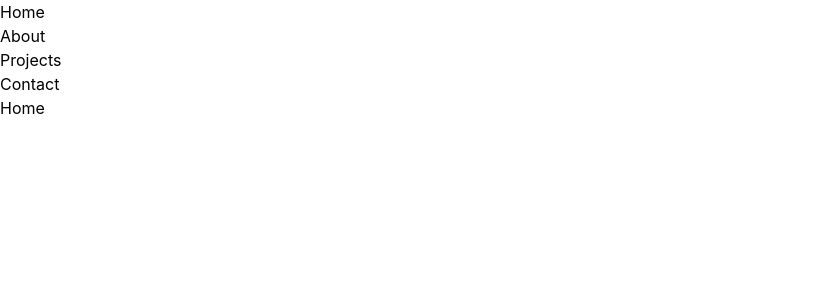
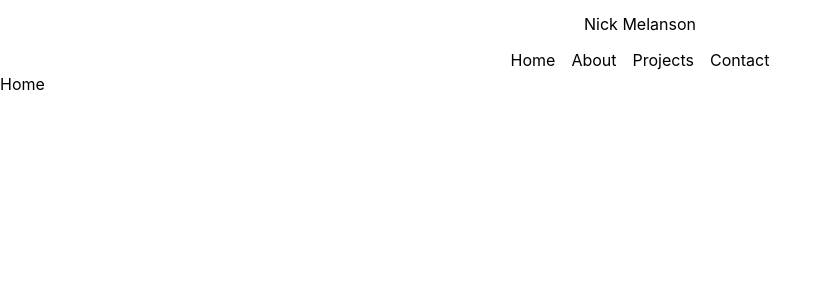
Before and after one commit to norklas/nick-port-react, a React (Create React App) app: page / in a window 1280 px wide. Shown: the top 300 px of the page, without its empty margins (0-831 px from the left). Built offline with nearby package versions, Linux system fonts and the light colour scheme.

Commit message:
embedded nav in header, used props for nav

```diff
--- a/src/App.js
+++ b/src/App.js
@@ -1,4 +1,3 @@
-import logo from "./logo.svg";
 import "./App.css";
 import Container from "./components/Container";
 
--- a/src/components/Container/index.js
+++ b/src/components/Container/index.js
@@ -1,9 +1,9 @@
-import React, { useState } from "react";
+import { useState } from "react";
 import Home from "../pages/Home";
 import About from "../pages/About";
 import Contact from "../pages/Contact";
 import Projects from "../pages/Projects";
-import Navigation from "../Navigation";
+import Header from "../Header";
 
 const Container = () => {
   const [currentPage, setCurrentPage] = useState("Home");
@@ -25,10 +25,7 @@ const Container = () => {
 
   return (
     <div>
-      <Navigation
-        currentPage={currentPage}
-        handlePageChange={handlePageChange}
-      />
+      <Header currentPage={currentPage} handlePageChange={handlePageChange} />
       {renderPage()}
     </div>
   );
--- /dev/null
+++ b/src/components/Header/index.js
@@ -0,0 +1,17 @@
+import Navigation from "../Navigation";
+
+const Header = ({ currentPage, handlePageChange }) => {
+  return (
+    <div>
+      <div className="flex justify-center my-3">
+        <p>Nick Melanson</p>
+      </div>
+      <Navigation
+        currentPage={currentPage}
+        handlePageChange={handlePageChange}
+      />
+    </div>
+  );
+};
+
+export default Header;
--- a/src/components/Navigation/index.js
+++ b/src/components/Navigation/index.js
@@ -1,8 +1,7 @@
-import React from "react";
-
 const Navigation = ({ currentPage, handlePageChange }) => {
   return (
-    <ul>
+    <nav>
+      <ul className="flex flex-row gap-x-4 justify-center">
         <li>
           <a href="#home" onClick={() => handlePageChange("Home")}>
             Home
@@ -24,6 +23,7 @@ const Navigation = ({ currentPage, handlePageChange }) => {
           </a>
         </li>
       </ul>
+    </nav>
   );
 };
 
--- a/src/components/pages/About.js
+++ b/src/components/pages/About.js
@@ -1,5 +1,3 @@
-import React from "react";
-
 const About = () => {
   return (
     <div>
--- a/src/components/pages/Contact.js
+++ b/src/components/pages/Contact.js
@@ -1,5 +1,3 @@
-import React from "react";
-
 const Contact = () => {
   return (
     <div>
--- a/src/components/pages/Home.js
+++ b/src/components/pages/Home.js
@@ -1,5 +1,3 @@
-import React from "react";
-
 const Home = () => {
   return (
     <div>
--- a/src/components/pages/Projects.js
+++ b/src/components/pages/Projects.js
@@ -1,5 +1,3 @@
-import React from "react";
-
 const Projects = () => {
   return (
     <div>
```
Lines whose indentation alone changed are shown as unchanged.
